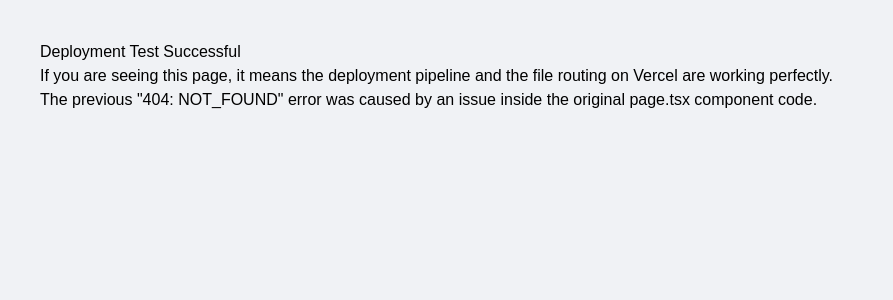
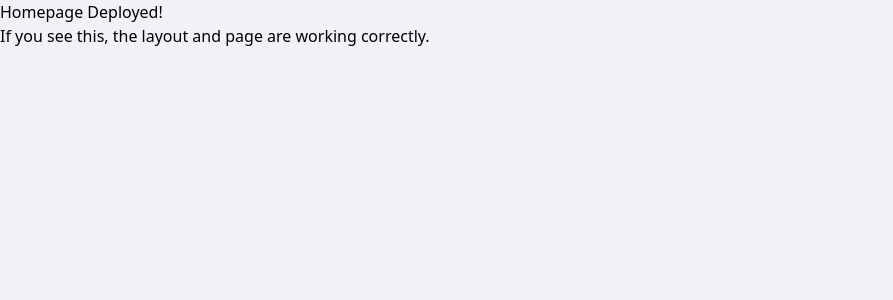
Before and after one commit to Tanmay24-ya/Kochi-Metro, a Next.js app in the folder frontend/: page / in a window 1280 px wide. Shown: the top 300 px of the page, without its empty margins (0-893 px from the left). Built offline with nearby package versions, Linux system fonts and the light colour scheme.

Commit message:
Update page.tsx new

```diff
--- a/frontend/app/page.tsx
+++ b/frontend/app/page.tsx
@@ -153,16 +153,9 @@ import React from 'react';
 
 export default function HomePage() {
   return (
-    <div style={{ padding: '40px', fontFamily: 'sans-serif' }}>
-      <h1>Deployment Test Successful</h1>
-      <p>
-        If you are seeing this page, it means the deployment pipeline and the
-        file routing on Vercel are working perfectly.
-      </p>
-      <p>
-        The previous "404: NOT_FOUND" error was caused by an issue inside the
-        original page.tsx component code.
-      </p>
+    <div>
+      <h1>Homepage Deployed!</h1>
+      <p>If you see this, the layout and page are working correctly.</p>
     </div>
   );
 }
```
